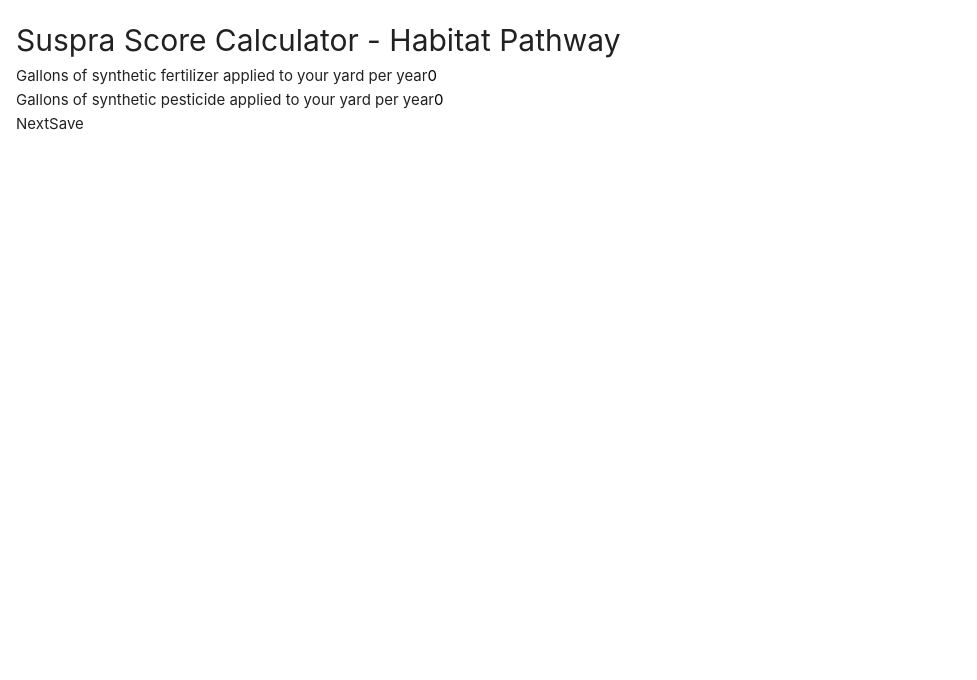
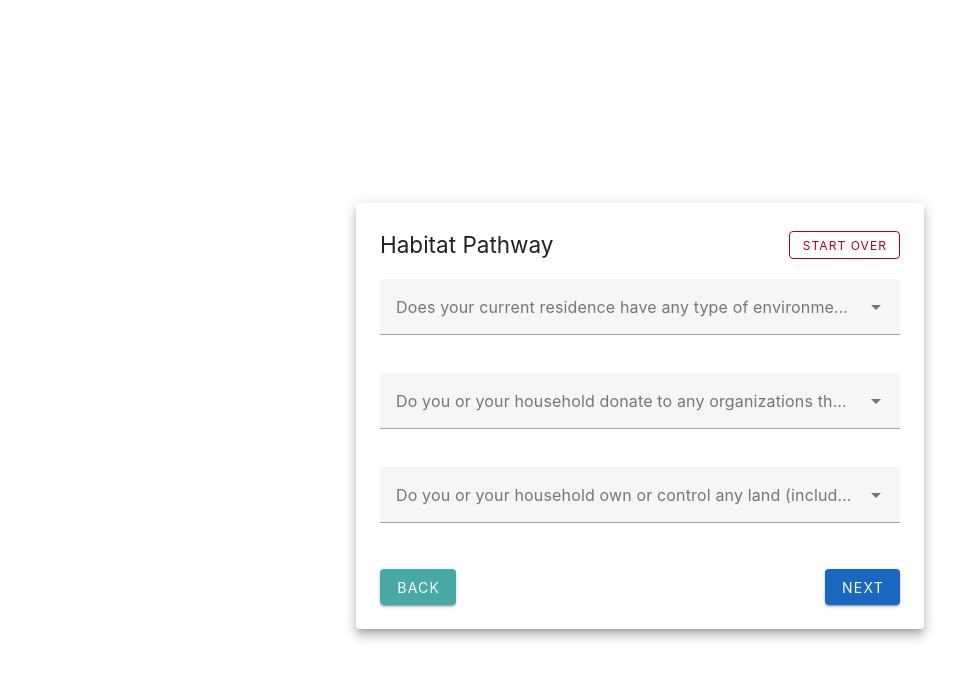
Before and after one commit to ianhorchata/SuspraIndicators, a Vue app: page /habitat in a window 1280 px wide. Shown: the top 680 px of the page, without its empty margins (0-977 px from the left). Built offline with nearby package versions, Linux system fonts and the light colour scheme.

Commit message:
Add habitat pathway

```diff
--- a/src/views/EnergyView.vue
+++ b/src/views/EnergyView.vue
@@ -76,7 +76,7 @@
     }
   }
   // Save data to IndexedDB (optional, can be expanded)
-  router.push({ name: 'goods' })
+  router.push({ name: 'habitat' })
 }
 function onBack() {
   router.push({ name: 'water' })
--- a/src/views/HabitatView.vue
+++ b/src/views/HabitatView.vue
@@ -1,56 +1,188 @@
 <script setup>
-  import { useRouter } from 'vue-router'
-  import { suspra } from '../suspra'
+import { ref } from 'vue'
+import { useRouter } from 'vue-router'
+import { openDB } from 'idb'
 
-  const router = useRouter()
+const router = useRouter()
 
-  function gotoScore() {
-    router.push({ name: 'score' })
+const h1 = ref(null)
+const h2 = ref(null)
+const h2a = ref('')
+const h3 = ref(null)
+const h4 = ref('')
+const h4a = ref(null)
+const h5 = ref(null)
+const h6 = ref(null)
+const h8 = ref(null)
+const h7 = ref('')
+
+const h1Options = [
+  { text: 'Yes', value: 1 },
+  { text: 'No', value: 2 },
+  { text: 'Web Blank', value: 97 },
+  { text: 'Don’t know', value: 98 },
+]
+const h2Options = [
+  { text: 'Yes', value: 1 },
+  { text: 'No', value: 2 },
+  { text: 'Web Blank', value: 97 },
+  { text: 'Don’t know', value: 98 },
+]
+const h3Options = [
+  { text: 'Yes', value: 1 },
+  { text: 'No', value: 2 },
+  { text: 'Web Blank', value: 97 },
+]
+const h4aOptions = [
+  { text: 'Less than 0.1 acre (e.g., small yard or patio)', value: 1 },
+  { text: '0.1–0.25 acre (typical suburban lot)', value: 2 },
+  { text: '0.25–1 acre', value: 3 },
+  { text: '1–5 acres', value: 4 },
+  { text: 'More than 5 acres', value: 5 },
+  { text: 'Web Blank', value: 97 },
+]
+const h5Options = [
+  { text: '0% (fully maintained or developed)', value: 1 },
+  { text: '1–25%', value: 2 },
+  { text: '26–50%', value: 3 },
+  { text: '51–75%', value: 4 },
+  { text: '76–100%', value: 5 },
+  { text: 'Web Blank', value: 97 },
+  { text: 'Don’t know', value: 98 },
+]
+const h6Options = [
+  { text: 'Yes', value: 1 },
+  { text: 'No', value: 2 },
+  { text: 'Web Blank', value: 97 },
+  { text: 'Don’t know', value: 98 },
+]
+const h8Options = [
+  { text: 'Spot treatment only', value: 1 },
+  { text: 'Less than 500 sq ft (e.g., flowerbeds or small garden)', value: 2 },
+  { text: '500–2,000 sq ft (e.g., yard, landscaping, small lawn)', value: 3 },
+  { text: '2,000–5,000 sq ft', value: 4 },
+  { text: 'More than 5,000 sq ft', value: 5 },
+  { text: 'Web Blank', value: 97 },
+  { text: 'Don’t know', value: 98 },
+]
+
+async function startOver() {
+  try {
+    const suspraDB = await openDB('SuspraDB', 1)
+    if (suspraDB.objectStoreNames.contains('habitat')) {
+      await suspraDB.clear('habitat')
+    }
+    router.push({ name: 'home' })
+  } catch (error) {
+    router.push({ name: 'home' })
   }
+}
 
-  function saveHabitatToIndexedDB() {
-    const dbName = 'SuspraDB';
-    const storeName = 'habitat';
-    const request = indexedDB.open(dbName, 1);
-    request.onupgradeneeded = function(event) {
-      const db = event.target.result;
-      if (!db.objectStoreNames.contains(storeName)) {
-        db.createObjectStore(storeName, { keyPath: 'id' });
-      }
-    };
-    request.onsuccess = function(event) {
-      const db = event.target.result;
-      const tx = db.transaction(storeName, 'readwrite');
-      const store = tx.objectStore(storeName);
-      store.put({
-        id: 'habitat',
-        ...suspra.value.habitat
-      });
-      tx.oncomplete = function() {
-        alert('Habitat pathway info saved!');
-      };
-      tx.onerror = function() {
-        alert('Failed to save habitat info.');
-      };
-    };
-    request.onerror = function() {
-      alert('Failed to open IndexedDB.');
-    };
-  }
+function onNext() {
+  // Save data to IndexedDB (optional, can be expanded)
+  router.push({ name: 'score' })
+}
+function onBack() {
+  router.push({ name: 'energy' })
+}
 </script>
 
 <template>
-  <main>
-    <h1>Suspra Score Calculator - Habitat Pathway</h1>
-    <p>
-      <label for="habitat_gallonsSyntheticFertilizerApplied">Gallons of synthetic fertilizer applied to your yard per year</label>
-      <input id="habitat_gallonsSyntheticFertilizerApplied" type="text" v-model="suspra.habitat.gallonsSyntheticFertilizerApplied">
-    </p>
-    <p>
-      <label for="habitat_gallonsSyntheticPesticideApplied">Gallons of synthetic pesticide applied to your yard per year</label>
-      <input id="habitat_gallonsSyntheticPesticideApplied" type="text" v-model="suspra.habitat.gallonsSyntheticPesticideApplied">
-    </p>
-    <button @click="gotoScore">Next</button>
-    <button @click="saveHabitatToIndexedDB">Save</button>
-  </main>
+  <v-container class="d-flex flex-column align-center justify-center" style="min-height: 100vh; max-width: 600px;">
+    <v-card elevation="8" class="pa-6" style="width: 100%;">
+      <div class="d-flex justify-space-between align-center mb-4">
+        <h2>Habitat Pathway</h2>
+        <v-btn color="error" variant="outlined" size="small" @click="startOver">Start Over</v-btn>
+      </div>
+      <form @submit.prevent="onNext">
+        <!-- H1 -->
+        <v-select
+          v-model="h1"
+          :items="h1Options"
+          label="Does your current residence have any type of environmental or sustainability certification (such as LEED)?"
+          class="mb-4"
+        />
+        <!-- H2 -->
+        <v-select
+          v-model="h2"
+          :items="h2Options"
+          label="Do you or your household donate to any organizations that focus on preserving or protecting natural land (such as land trusts, conservation groups, or reforestation efforts)?"
+          class="mb-4"
+        />
+        <!-- H2a: Only show if H2 == 1 -->
+        <v-text-field
+          v-if="h2 == 1"
+          v-model="h2a"
+          label="About how much do you donate to land conservation efforts in a typical year? ($ per year)"
+          type="number"
+          min="0"
+          class="mb-4"
+          placeholder="e.g. 100"
+        />
+        <!-- H3 -->
+        <v-select
+          v-model="h3"
+          :items="h3Options"
+          label="Do you or your household own or control any land (including a yard, garden, or undeveloped property)?"
+          class="mb-4"
+        />
+        <!-- H4: Only show if H3 == 1 -->
+        <v-text-field
+          v-if="h3 == 1"
+          v-model="h4"
+          label="How much land do you own, rent or control? (acres)"
+          type="number"
+          min="0"
+          class="mb-2"
+          placeholder="e.g. 0.25"
+        />
+        <!-- H4a: Only show if H3 == 1 and H4 != 97,98 -->
+        <v-select
+          v-if="h3 == 1 && h4 !== '' && h4 != 97 && h4 != 98"
+          v-model="h4a"
+          :items="h4aOptions"
+          label="Would you say:"
+          class="mb-4"
+        />
+        <!-- H5: Only show if H3 == 1 -->
+        <v-select
+          v-if="h3 == 1"
+          v-model="h5"
+          :items="h5Options"
+          label="Roughly what percentage of that land is left in a natural or 'wild' state (e.g., not mowed, landscaped, or heavily maintained)?"
+          class="mb-4"
+        />
+        <!-- H6: Only show if H3 == 1 -->
+        <v-select
+          v-if="h3 == 1"
+          v-model="h6"
+          :items="h6Options"
+          label="Do you or your lawn service apply chemical pesticides, herbicides or synthetic fertilizers on your property?"
+          class="mb-4"
+        />
+        <!-- H8: Only show if H6 == 1 -->
+        <v-select
+          v-if="h6 == 1"
+          v-model="h8"
+          :items="h8Options"
+          label="To approximately how much of your land are they applied?"
+          class="mb-4"
+        />
+        <!-- H7: Only show if H6 == 1 -->
+        <v-text-field
+          v-if="h6 == 1"
+          v-model="h7"
+          label="How many times per year are these applied?"
+          type="number"
+          min="0"
+          class="mb-4"
+          placeholder="e.g. 2"
+        />
+        <div class="d-flex justify-space-between mt-6">
+          <v-btn color="secondary" @click="onBack">Back</v-btn>
+          <v-btn color="primary" type="submit">Next</v-btn>
+        </div>
+      </form>
+    </v-card>
+  </v-container>
 </template>
```
Also changed, not shown: 1 other file (tests, documents, lock files or other folders).
